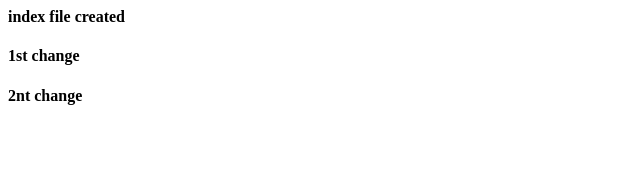
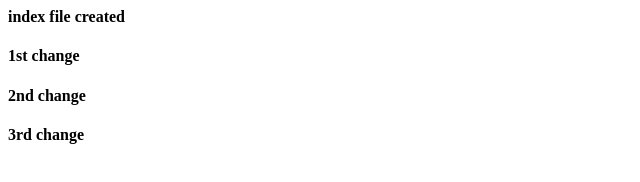
Before and after one commit to Arpithan1902/project_dir, a plain HTML site: page index.html in a window 1280 px wide. Shown: the full height of the page, 0-640 px from the left. Drawn offline with Linux system fonts and the light colour scheme.

Commit message:
index.html

```diff
--- a/index.html
+++ b/index.html
@@ -5,7 +5,9 @@
 <body>
 <h4> index file created</h4>
 <h4> 1st change</h4>
-<h4> 2nt change</h4>
+<h4> 2nd change</h4>
+<h4> 3rd change</h4>
+
 
 </body>
 </html>
```
